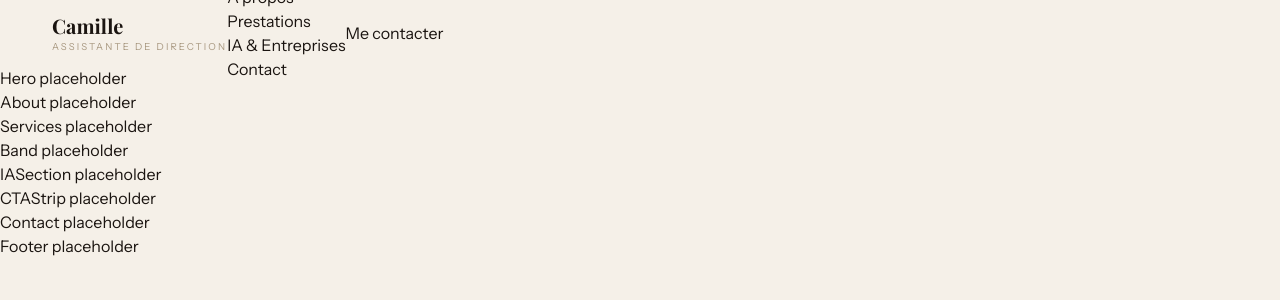
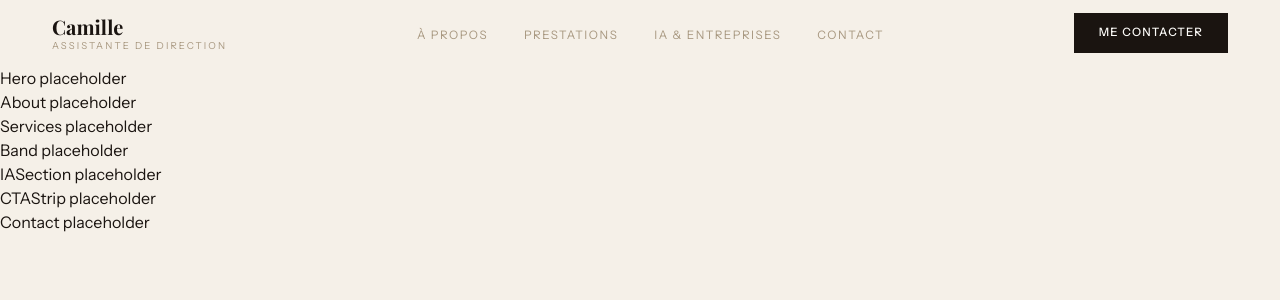
Before and after one commit to Maxime-Maguet/camille-ad, a Next.js app: page / in a window 1280 px wide. Shown: the top 300 px of the page. Built offline with nearby package versions, Linux system fonts and the light colour scheme.

Commit message:
feat: Nav complete

```diff
--- a/app/page.tsx
+++ b/app/page.tsx
@@ -8,7 +8,7 @@ import Services from "@/components/sections/Services";
 
 export default function Home() {
   return (
-    <main className="pt-16.5">
+    <main className="pt-16.5 min-h-[300vh]">
       <Hero />
       <About />
       <Services />
--- a/components/sections/Nav.tsx
+++ b/components/sections/Nav.tsx
@@ -1,7 +1,6 @@
 "use client";
 import { cn } from "@/lib/utils";
 import { useState, useEffect } from "react";
-import Link from "next/link";
 
 export default function Nav() {
   const [isPinned, setIsPinned] = useState(false);
@@ -22,34 +21,57 @@ export default function Nav() {
   return (
     <nav
       className={cn(
-        "fixed z-300 flex items-center justify-between px-13 h-16.5",
-        isPinned && "pinned",
+        "fixed z-300 flex items-center justify-between px-13 h-16.5 transition-[background,border-color] duration-400 w-full ",
+        isPinned && "bg-parch/97 backdrop-blur-md border-b border-linen",
       )}
     >
       <a
         href="#"
-        className="font-display text-xl font-bold text-ink no-underline"
+        className="font-display text-xl font-bold text-ink tracking-normal no-underline"
       >
         Camille
-        <span className="block font-sans text-[0.6rem] font-normal tracking-[0.22em] uppercase text-stone">
+        <span className="block font-sans text-[0.6rem] font-normal tracking-[0.22em] uppercase text-stone -mt-0.5">
           Assistante de Direction
         </span>
       </a>
-      <ul className="">
+      <ul className="flex gap-9 list-none items-center">
         <li>
-          <a href="#about">À propos</a>
+          <a
+            className=" text-[0.73rem] font-normal tracking-[0.13em] uppercase text-stone hover:text-ink transition-all duration-200"
+            href="#about"
+          >
+            À propos
+          </a>
         </li>
         <li>
-          <Link href="#prestations">Prestations</Link>
+          <a
+            className=" text-[0.73rem] font-normal tracking-[0.13em] uppercase text-stone hover:text-ink transition-all duration-200"
+            href="#prestations"
+          >
+            Prestations
+          </a>
         </li>
         <li>
-          <a href="#ia">IA & Entreprises</a>
+          <a
+            className=" text-[0.73rem] font-normal tracking-[0.13em] uppercase text-stone hover:text-ink transition-all duration-200"
+            href="#ia"
+          >
+            IA & Entreprises
+          </a>
         </li>
         <li>
-          <a href="#contact">Contact</a>
+          <a
+            className=" text-[0.73rem] font-normal tracking-[0.13em] uppercase text-stone hover:text-ink transition-all duration-200"
+            href="#contact"
+          >
+            Contact
+          </a>
         </li>
       </ul>
-      <a href="#contact" className="">
+      <a
+        href="#contact"
+        className="text-[0.72rem] font-medium tracking-widest uppercase text-white bg-ink py-2.5 px-6 border-[1.5px] border-ink hover:bg-transparent hover:text-ink transition-all duration-250"
+      >
         Me contacter
       </a>
     </nav>
```
